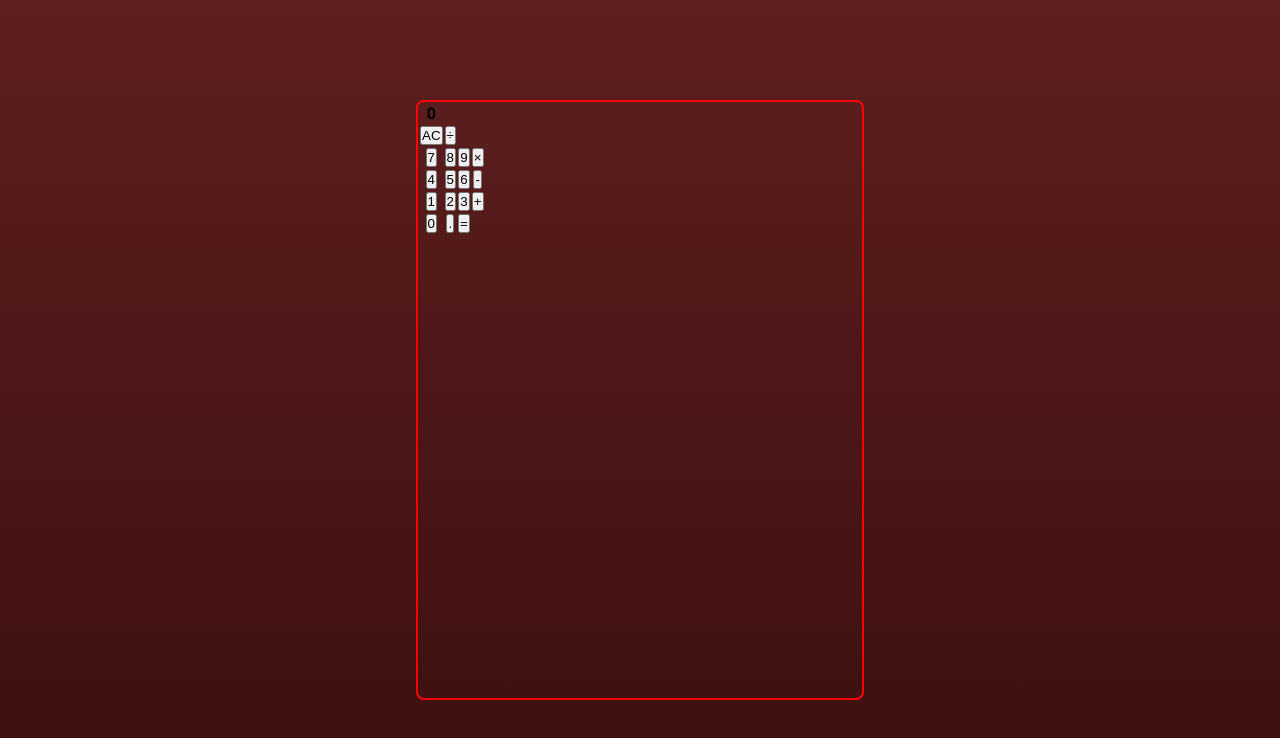
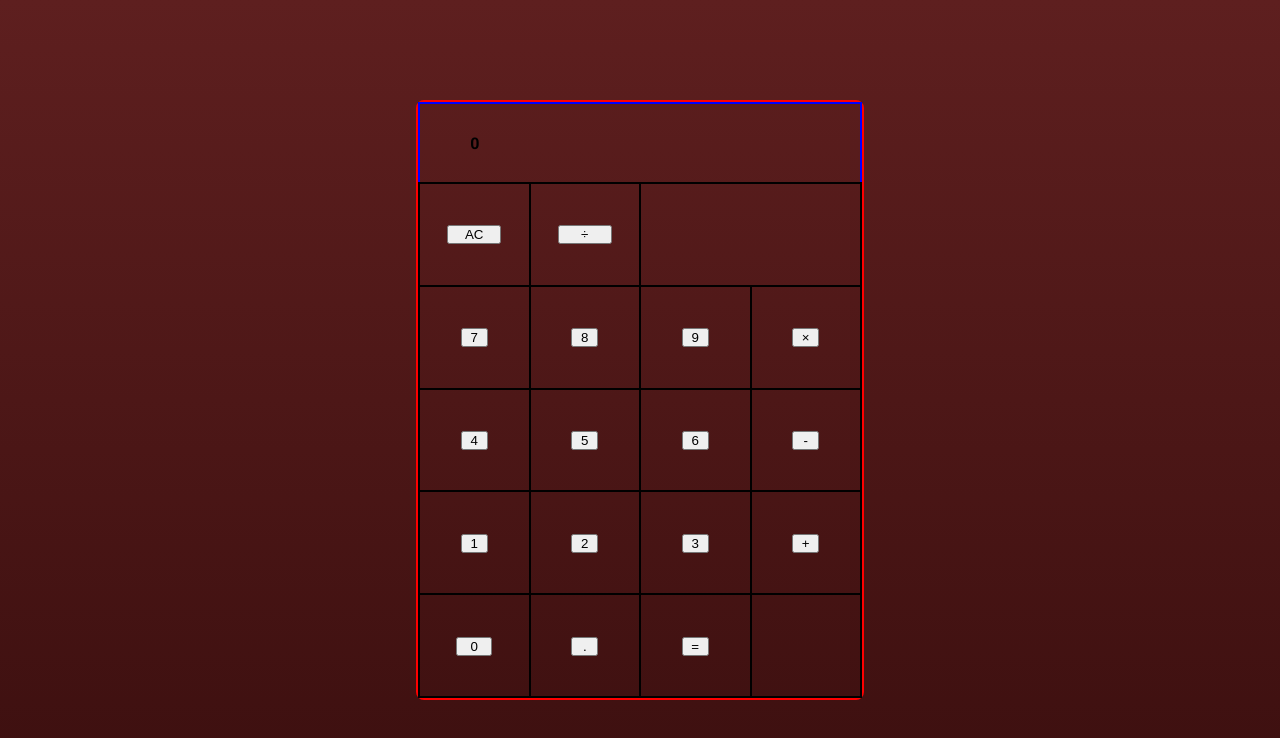
Before and after one commit to Barnaby-1/Calculator, a plain HTML site: page index.html in a window 1280 px wide. Drawn offline with Linux system fonts and the light colour scheme.

Commit message:
basic table styling

```diff
--- a/style.css
+++ b/style.css
@@ -23,3 +23,39 @@ body {
     border: solid red 2px;
     border-radius: 8px;
 }
+
+
+/* table stlying */
+
+table {
+    height: 100%;
+    width: 100%;
+    border-collapse: collapse;
+    table-layout: fixed;
+}
+
+thead {
+    height: 10vh;
+    border: solid blue 2px;
+}
+
+.table-row {
+    border: solid black 2px;
+    width: 100%;
+}
+
+td {
+    border: solid black 2px;
+}
+
+#all-clear, #divide {
+    width: 50%;
+}
+
+.number, .operator {
+    width: 25%;
+}
+
+#calc-0 {
+    width: 33%;
+}
```
